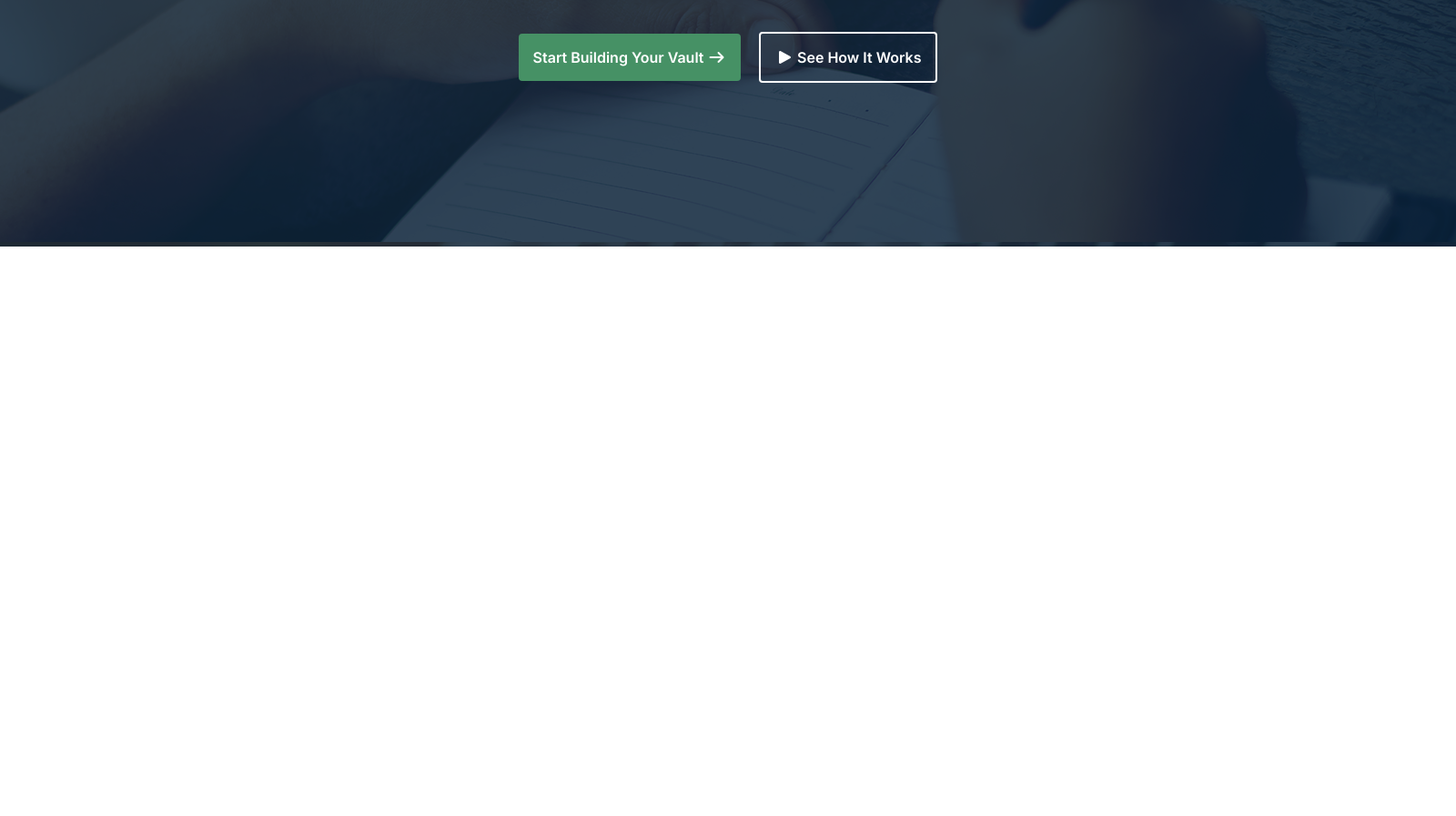
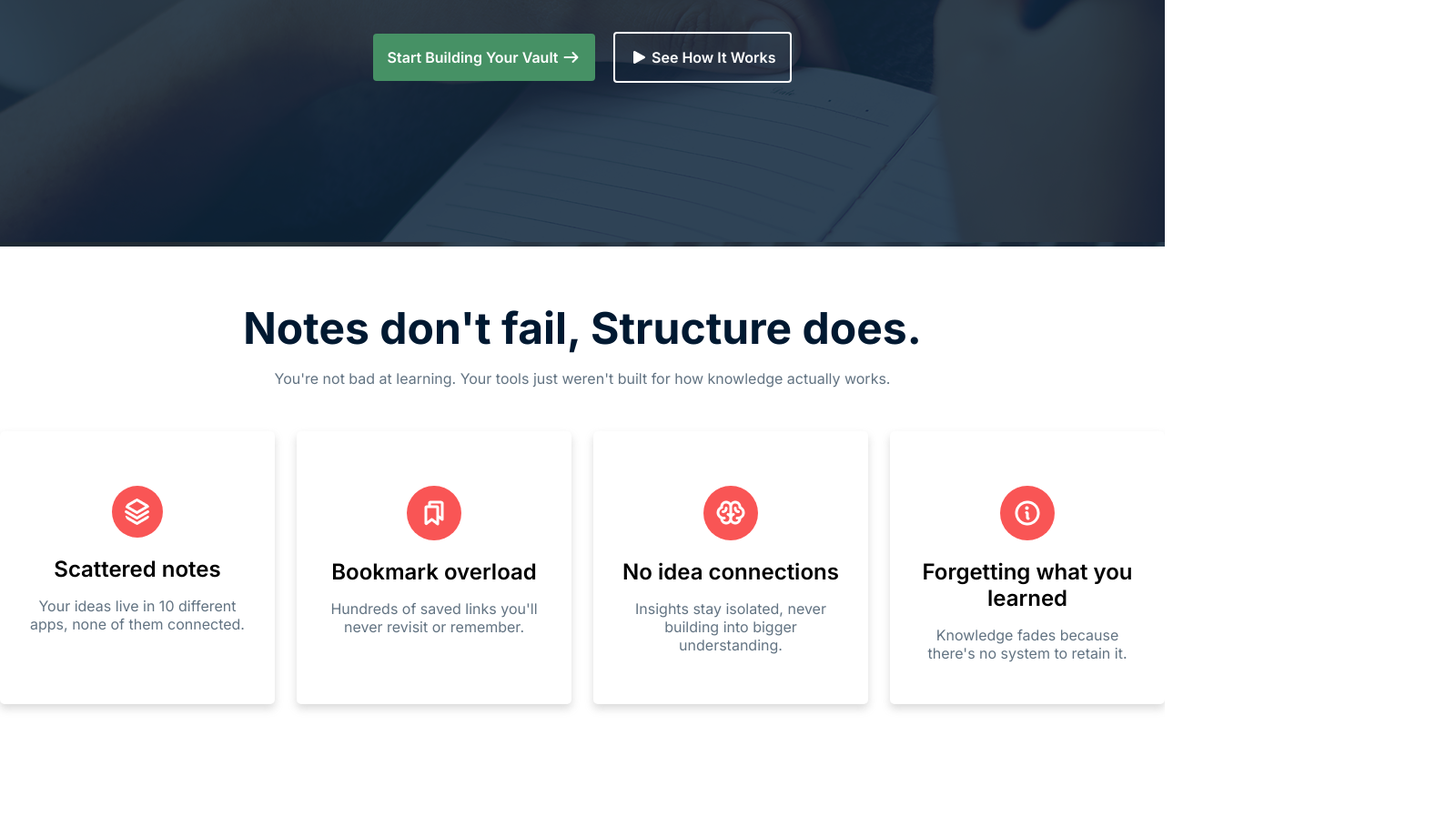
Before and after one commit to noyon-01/assignment-01, a plain HTML site: page index.html in a window 1280 px wide. Shown: the part 500-1397 px from the top of the page at 91% size, 1600 px wide, since content can reach past the window. Before the commit the page ends 800 px from the top, so only its background shows below. Drawn offline with Linux system fonts and the light colour scheme.

Commit message:
notes section is added in assignment 01

```diff
--- a/index.html
+++ b/index.html
@@ -50,12 +50,40 @@
     <!-- hero section ends here -->
 
 
-    <!-- header section starts here -->
-    <!-- header section ends here -->
+    <!-- notes section starts here -->
+    <section class="notes-section">
+        <h1>Notes don't fail, Structure does.</h1>
+        <p>You're not bad at learning. Your tools just weren't built for how knowledge actually works.</p>
+        <div class="notes-cards">
+            <div class="card">
+                <img src="assets/Vector.png" alt="">
+                <h2>Scattered notes</h2>
+                <p>Your ideas live in 10 different apps, none of them connected.</p>
+            </div>
+            <div class="card">
+                <img src="assets/Bookmarks.png" alt="">
+                <h2>Bookmark overload</h2>
+                <p>Hundreds of saved links you'll never revisit or remember.</p>
+            </div>
+            <div class="card">
+                <img src="assets/Brain.png" alt="">
+                <h2>No idea connections</h2>
+                <p>Insights stay isolated, never building into bigger understanding.</p>
+            </div>
+            <div class="card">
+                <img src="assets/Info.png" alt="">
+                <h2>Forgetting what
+                    you learned</h2>
+                <p>Knowledge fades because there's no system to retain it.</p>
+            </div>
+        </div>
+    </section>
+    <!-- notes section ends here -->
 
 
-    <!-- header section starts here -->
-    <!-- header section ends here -->
+    <!-- Brain section starts here -->
+
+    <!-- Brain section ends here -->
 
 
     <!-- header section starts here -->
--- a/style.css
+++ b/style.css
@@ -74,7 +74,7 @@
 /* hero section style starts here */
 .hero-section {
   background-image: url(assets/hero-bg.png);
-  width: 1600px;
+  max-width: 1600px;
   margin: 0 auto;
   text-align: center;
   color: #ffffff;
@@ -137,8 +137,60 @@
 }
 /* hero section style ends here */
 
-/* header section style starts here */
-/* header section style ends here */
+/* notes section style starts here */
+.notes-section {
+    max-width: 1360px;
+    margin: 0 auto;
+    text-align: center;
+}
+
+.notes-section h1 {
+    font-size: 48px;
+    font-weight: bold;
+    margin: 60px 0 16px;
+    color: #001931;
+}
+
+.notes-section p {
+    font-size: 16px;
+    color: #627382;
+}
+
+.notes-cards {
+    display: flex;
+    justify-content: center;
+    align-items: center;
+    gap: 24px;
+    margin: 24px 0;
+}
+
+.notes-cards .card {
+    width: 322px;
+    height: 300px;
+    margin: 24px 0 120px;
+    padding: 30px;
+    border-radius: 5px;
+    box-shadow: 0px 5px 10px 0px rgba(128, 128, 128, 0.288);
+}
+
+.notes-cards .card img {
+    margin-top: 30px;
+    background-color: #F95555;
+    padding: 14px;
+    border-radius: 100%;
+}
+
+.card h2 {
+    font-size: 24px;
+    font-weight: 600;
+    margin: 16px 0;
+}
+
+.card p {
+    font-size: 16px;
+    color: #627382;
+}
+/* notes section style ends here */
 
 /* header section style starts here */
 /* header section style ends here */
```
